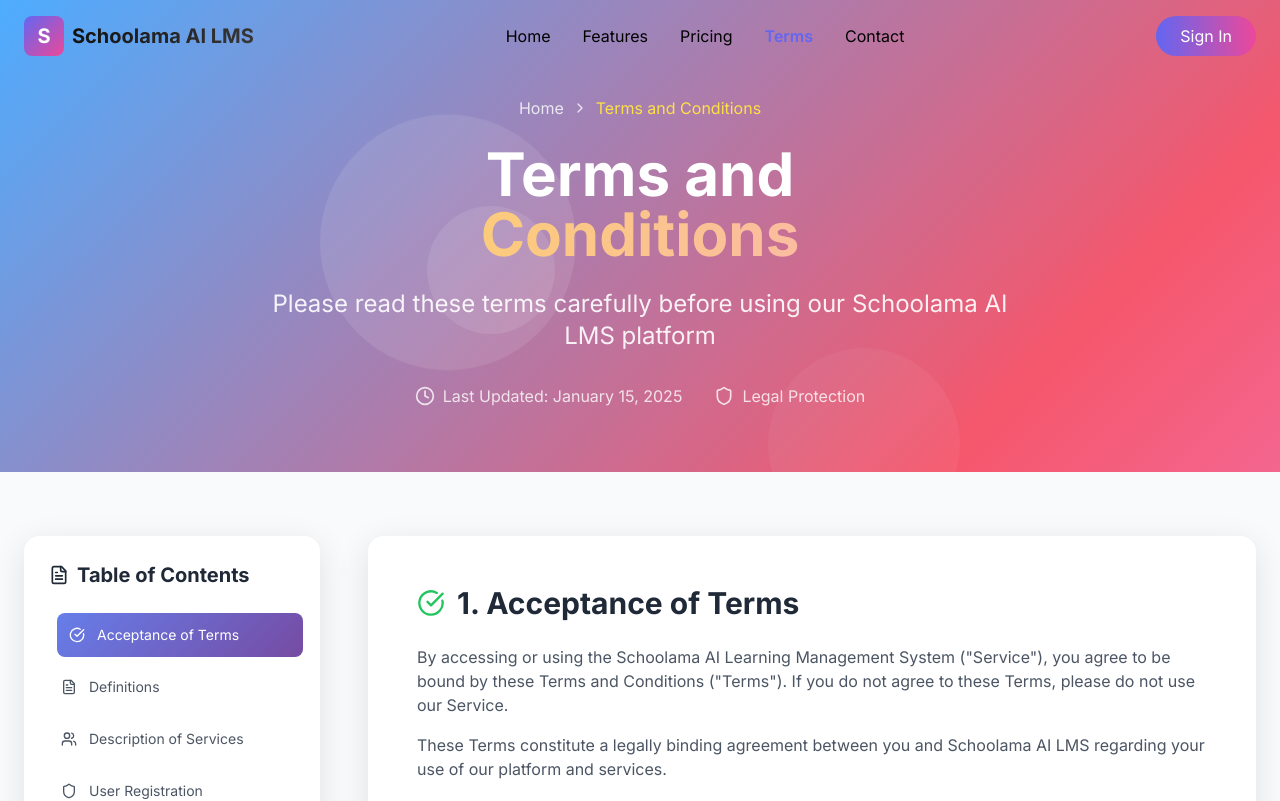
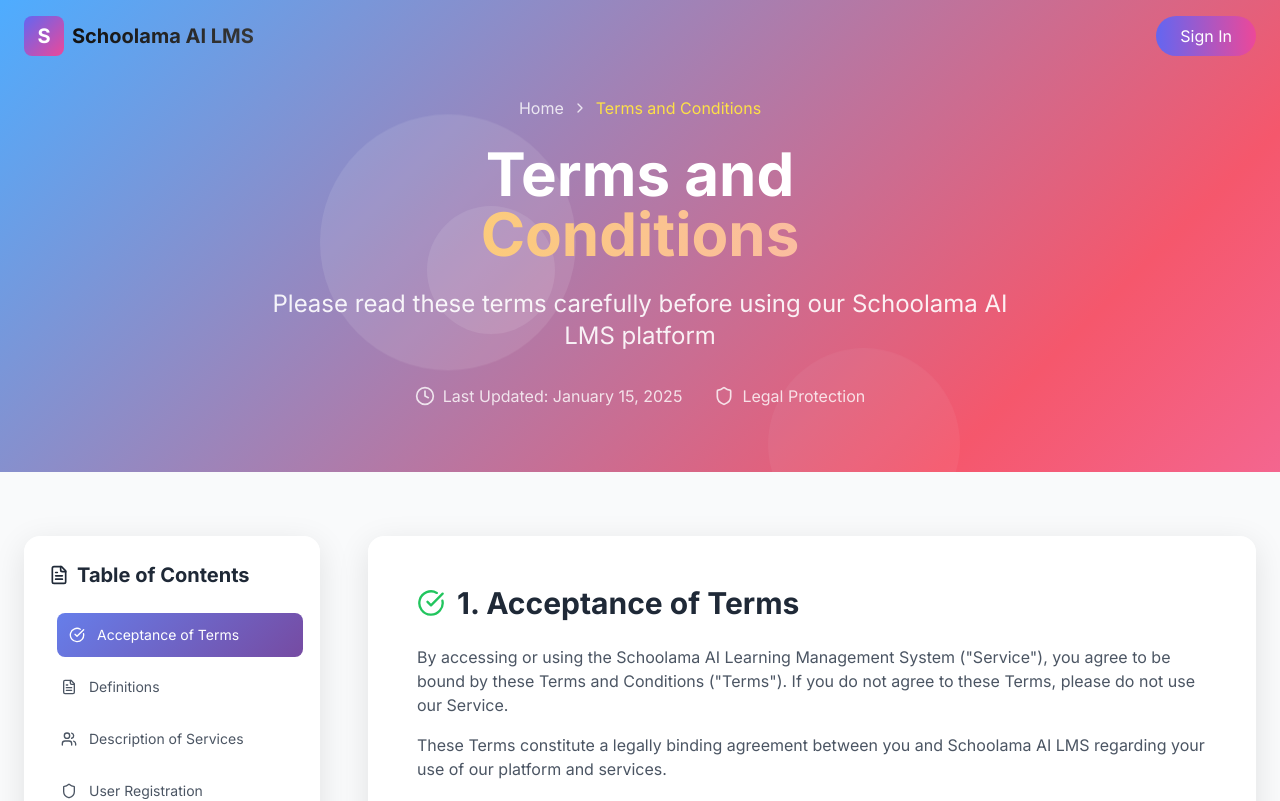
Before and after one commit to Pradeep-Chandra-G/Schoolama, a Next.js app: page /terms in a window 1280 px wide. Shown: the top 801 px of the page. Built offline with nearby package versions, Linux system fonts and the light colour scheme.

Commit message:
Removed nav from /terms

```diff
--- a/src/app/terms/page.jsx
+++ b/src/app/terms/page.jsx
@@ -202,13 +202,6 @@ export default function TermsPage() {
                 <span className="text-white font-bold text-xl">S</span>
               </div>
               <span className="text-xl font-bold text-gradient">Schoolama AI LMS</span>
-            </div>
-            <div className="hidden md:flex space-x-8">
-              <button className="text-black transition-colors nav-hover">Home</button>
-              <button className="text-black transition-colors nav-hover">Features</button>
-              <button className="text-black transition-colors nav-hover">Pricing</button>
-              <button className="text-indigo-500 font-semibold transition-colors nav-hover">Terms</button>
-              <button className="text-black transition-colors nav-hover">Contact</button>
             </div>
             <div className="flex items-center space-x-4">
               <button className="bg-gradient-to-r from-indigo-500 to-pink-500 text-white px-6 py-2 rounded-full hover:shadow-lg transition-all duration-300 hover-glow">
```
